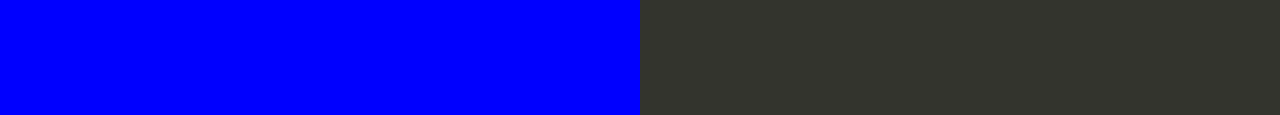
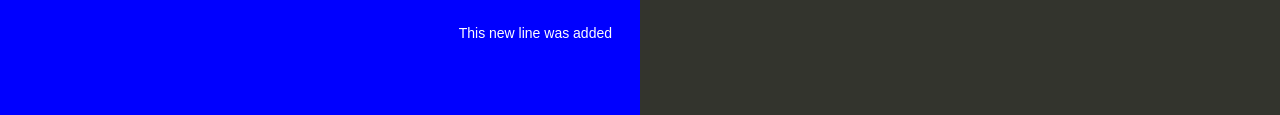
Before and after one commit to susankapr/tmp, a website: page index.html in a window 1280 px wide. Shown: the part 330-445 px from the top of the page. Drawn offline with Linux system fonts and the light colour scheme.

Commit message:
this is commit number two

```diff
--- a/index.html
+++ b/index.html
@@ -76,6 +76,8 @@
     <div class="textColumn">
       <h1>Congratulations</h1>
       <p>Your first AWS Elastic Beanstalk Node.js application is now running on your own dedicated environment in the AWS Cloud</p>
+      <p>This new line was added</p>
+
     </div>
     <div class="linksColumn">
       <h2>What's Next?</h2>
```
